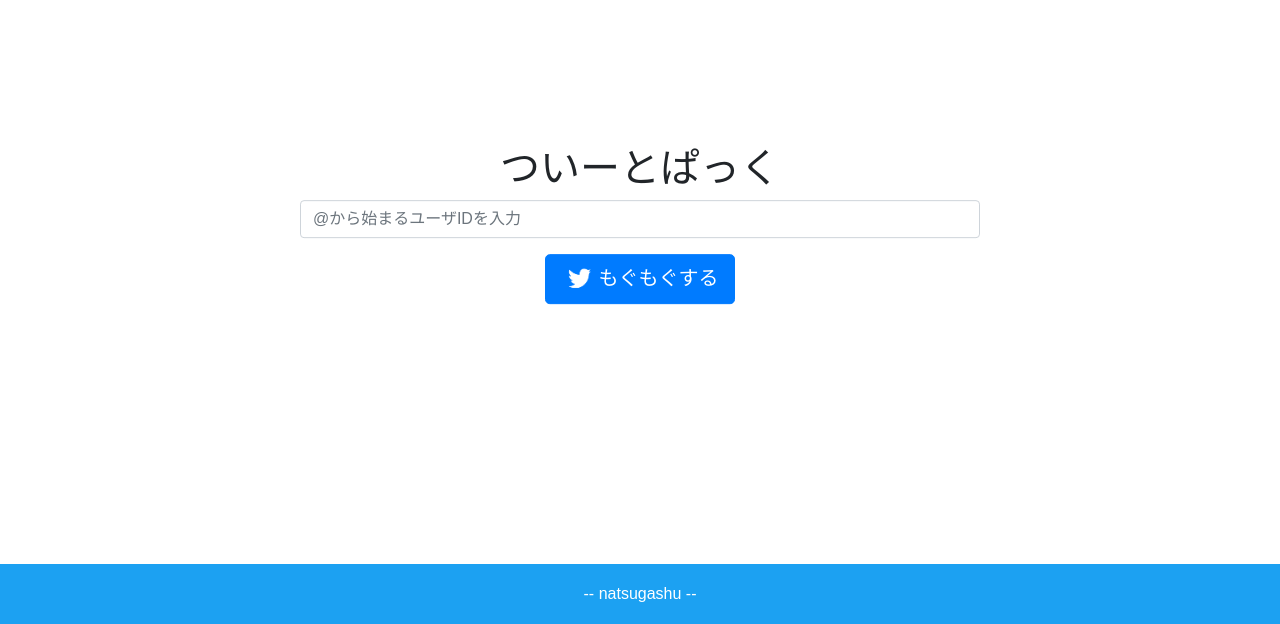
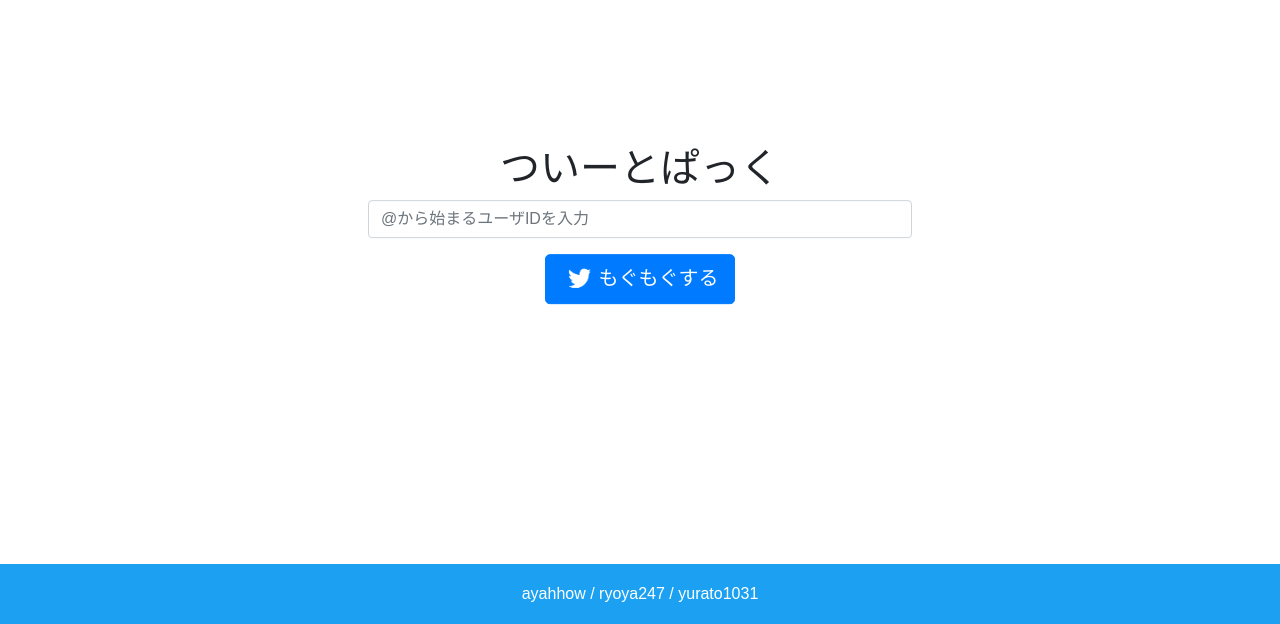
Before and after one commit to youchann/nats, a Flask app: page / in a window 1280 px wide. Shown: the part 176-800 px from the top of the page. Run offline with Flask 2, Linux system fonts and the light colour scheme; some libraries are stand-ins or nearby versions.

Commit message:
[WIP]スタイル調整

```diff
--- a/natsugash/static/css/style.css
+++ b/natsugash/static/css/style.css
@@ -45,6 +45,11 @@
   left: 50%;
   transform: translateY(-50%) translateX(-50%);
   -webkit- transform: translateY(-50%) translateX(-50%);
+}
+
+.index-wrapper input {
+  margin: 0 auto;
+  width: 80%;
 }
 
 /* --- media --- */
--- a/natsugash/templates/index.html
+++ b/natsugash/templates/index.html
@@ -2,13 +2,6 @@
 {% block body %}
 <div class="index-wrapper">
   <h1 class="main-title">ついーとぱっく</h1>
-  {% with errors = get_flashed_messages(category_filter=["error"]) %}
-    {% if errors %}
-      {% for msg in errors %}
-        {{ msg }}
-      {% endfor %}
-    {% endif %}
-  {% endwith %}
   <form action="main" method="POST" id="mainform">
     <div class="form-group">
       <input name="name" class="form-control" placeholder="@から始まるユーザIDを入力"></input>
--- a/natsugash/templates/layout.html
+++ b/natsugash/templates/layout.html
@@ -20,7 +20,7 @@
 <body>
   <div id="loading">
     <div class="loading-message">
-      <img src="{{ url_for('static', filename='loading/loading.gif') }}" height="150">
+      <img src="{{ url_for('static', filename='loading/loading.gif') }}" >
       <p>生成中... 15秒くらい待ってね</p>
     </div>
   </div>
@@ -46,7 +46,7 @@
 
     <footer class="footer">
       <div class="container">
-        <p>-- natsugashu --</p>
+        <p>ayahhow / ryoya247 / yurato1031</p>
       </div>
     </footer>
   </div>
```
